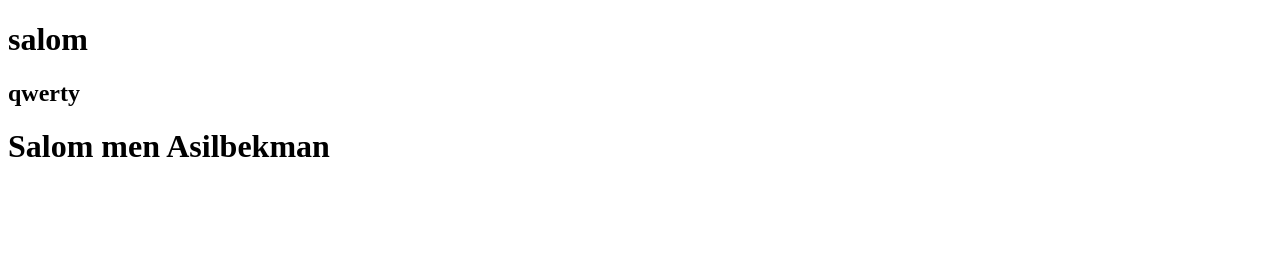
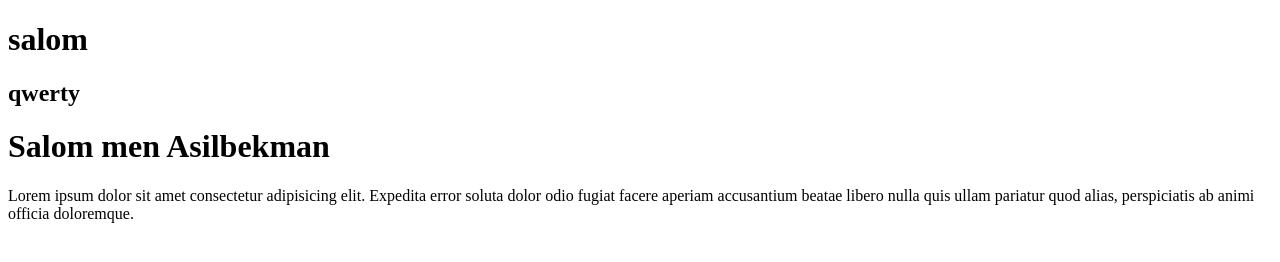
Before and after one commit to fozilovsirojddin/GitHub, a plain HTML site: page index.html in a window 1280 px wide. Drawn offline with Linux system fonts and the light colour scheme.

Commit message:
ahsdfasdf

```diff
--- a/index.html
+++ b/index.html
@@ -15,6 +15,7 @@
 
 
     <h1>Salom men Asilbekman</h1>
+    <p>Lorem ipsum dolor sit amet consectetur adipisicing elit. Expedita error soluta dolor odio fugiat facere aperiam accusantium beatae libero nulla quis ullam pariatur quod alias, perspiciatis ab animi officia doloremque.</p>
 
 
 
```
